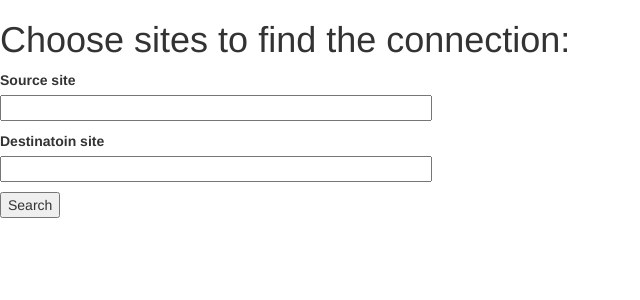
After one commit to pawelkuk/six-degrees, a Flask app: template app/templates/index.html in a window 1280 px wide. The commit adds this page. Shown: the top 300 px of the page, without its empty margins (0-640 px from the left). Run offline with Flask 2, Linux system fonts and the light colour scheme; the template is opened without the code that fills it: values that come from a table or form of the project are taken from there, others are empty; parts of the project's set-up code (start-up, migrations or seed data) failed here and were passed over; some libraries are stand-ins or nearby versions.

Commit message:
Add flash support and form to index page.

```diff
--- a/app/main/forms.py
+++ b/app/main/forms.py
@@ -1 +1,9 @@
-# from app.models import SomeModel
+from flask_wtf import FlaskForm
+from wtforms import StringField, SubmitField
+from wtforms.validators import DataRequired
+
+
+class WikiNodesForm(FlaskForm):
+    source = StringField(label="Source site", validators=[DataRequired()])
+    destination = StringField(label="Destinatoin site", validators=[DataRequired()])
+    submit = SubmitField(label='Search')
--- a/app/templates/base.html
+++ b/app/templates/base.html
@@ -1,17 +1,27 @@
 {% extends 'bootstrap/base.html' %}
 
 {% block title %}
-    Change Title
+    Six Degrees
 {% endblock %}
 
-{% block navbar %}
+<!-- {% block navbar %}
 
-{% endblock %}
+{% endblock %} -->
+
 
 {% block content %}
-        {# application content needs to be provided in the app_content block #}
-        {% block app_content %}{% endblock %}
-    </div>
+    {% with messages = get_flashed_messages() %}
+        {% if messages %}
+        <ul>
+            {% for message in messages %}
+            <li>{{ message }}</li>
+            {% endfor %}
+        </ul>
+        {% endif %}
+    {% endwith %}
+
+    {# application content needs to be provided in the app_content block #}
+    {% block app_content %}{% endblock %}
 {% endblock %}
 
 {% block scripts %}
--- /dev/null
+++ b/app/templates/index.html
@@ -0,0 +1,18 @@
+{% extends "base.html" %}
+
+{% block app_content %}
+<h1>Choose sites to find the connection:</h1>
+    <form action="" method="post" novalidate>
+        {{ form.hidden_tag() }}
+        <p>
+            {{ form.source.label }}<br>
+            {{ form.source(size=50) }}
+        </p>
+        <p>
+            {{ form.destination.label }}<br>
+            {{ form.destination(size=50) }}
+        </p>
+        <p>{{ form.submit() }}</p>
+    </form>
+
+{% endblock %}
```
Also changed, not shown: app/main/routes.py (+7 -1 lines).
